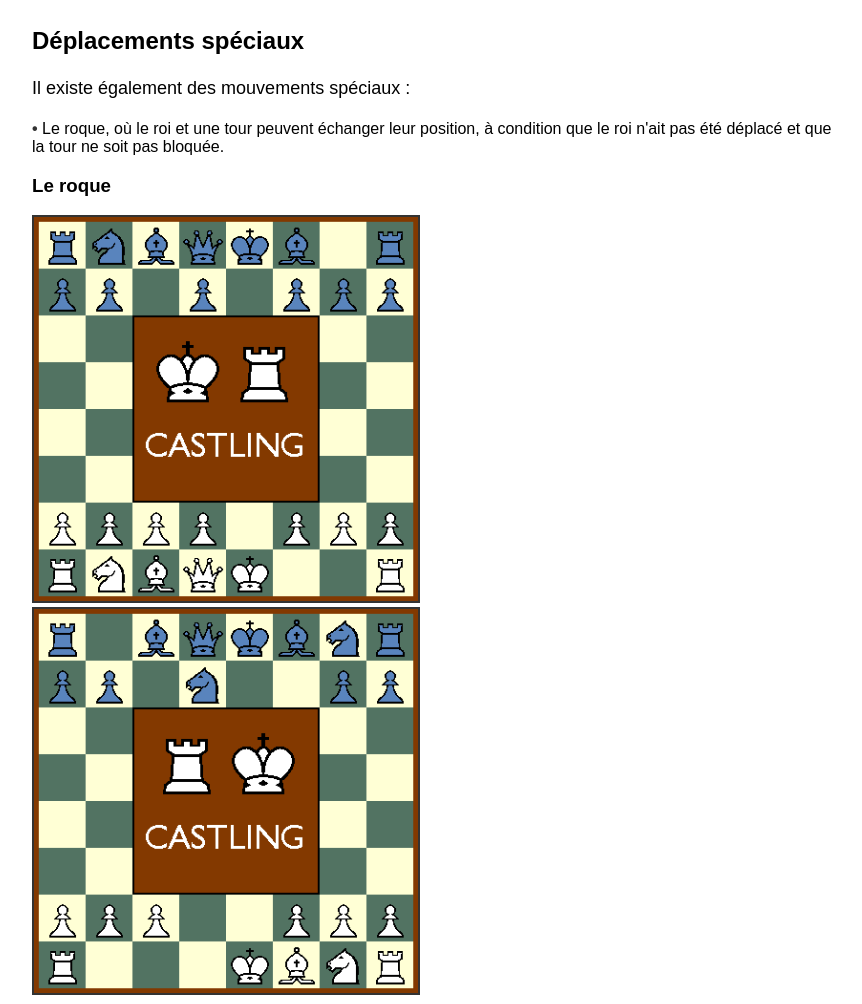
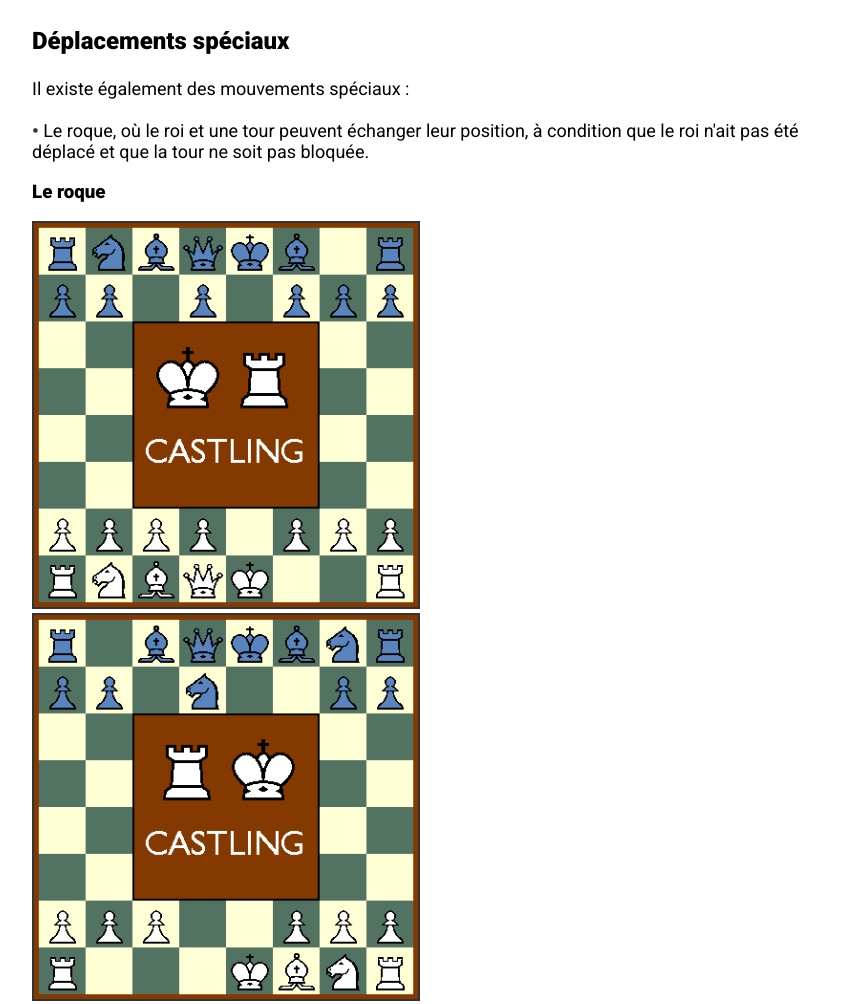
Before and after one commit to AdriMareel/ChessAI, a browser extension: page front/rules.html in a window 1280 px wide. Shown: the part 1960-2964 px from the top of the page, without its empty margins (208-1070 px from the left). Drawn offline with Linux system fonts and the light colour scheme.

Commit message:
fonts cool ! :)

```diff
--- a/front/chessBoard.css
+++ b/front/chessBoard.css
@@ -1,6 +1,7 @@
 
 body{
 	background-color: #8a8787;
+	font-family: 'Roboto';
 }
 
 
--- a/front/menu.css
+++ b/front/menu.css
@@ -1,6 +1,6 @@
       body {
         background-color: #e9e9e9;
-        font-family: Arial, sans-serif;
+		font-family: 'Roboto';
       }
 
       h1 {
@@ -23,6 +23,7 @@
       }
 
       button {
+		font-family: 'Roboto';
         background-color: #333;
         color: #fff;
         border: none;
--- a/front/rules.css
+++ b/front/rules.css
@@ -1,6 +1,6 @@
 body {
     margin: 0;
-    font-family: Arial, sans-serif;
+    font-family: "Roboto";
 }
 
 header {
@@ -39,6 +39,10 @@ ul {
     list-style-type: none;
     padding: 0;
     margin: 0;
+}
+
+li{
+	font-size: 18px;
 }
 
 li::before {
--- a/front/rules.html
+++ b/front/rules.html
@@ -2,6 +2,9 @@
 <html lang="fr">
 <head>
     <meta charset="UTF-8">
+	<link rel="preconnect" href="https://fonts.googleapis.com">
+	<link rel="preconnect" href="https://fonts.gstatic.com" crossorigin>
+	<link href="https://fonts.googleapis.com/css2?family=Roboto:wght@400;500;900&display=swap" rel="stylesheet">
     <title>Règles d'échecs</title>
     <link rel="stylesheet" href="rules.css">
 </head>
```
Also changed, not shown: front/boardVersusAI.html (+3 -0 lines), front/chessBoard.html (+3 -0 lines), front/menu.html (+3 -3 lines).
